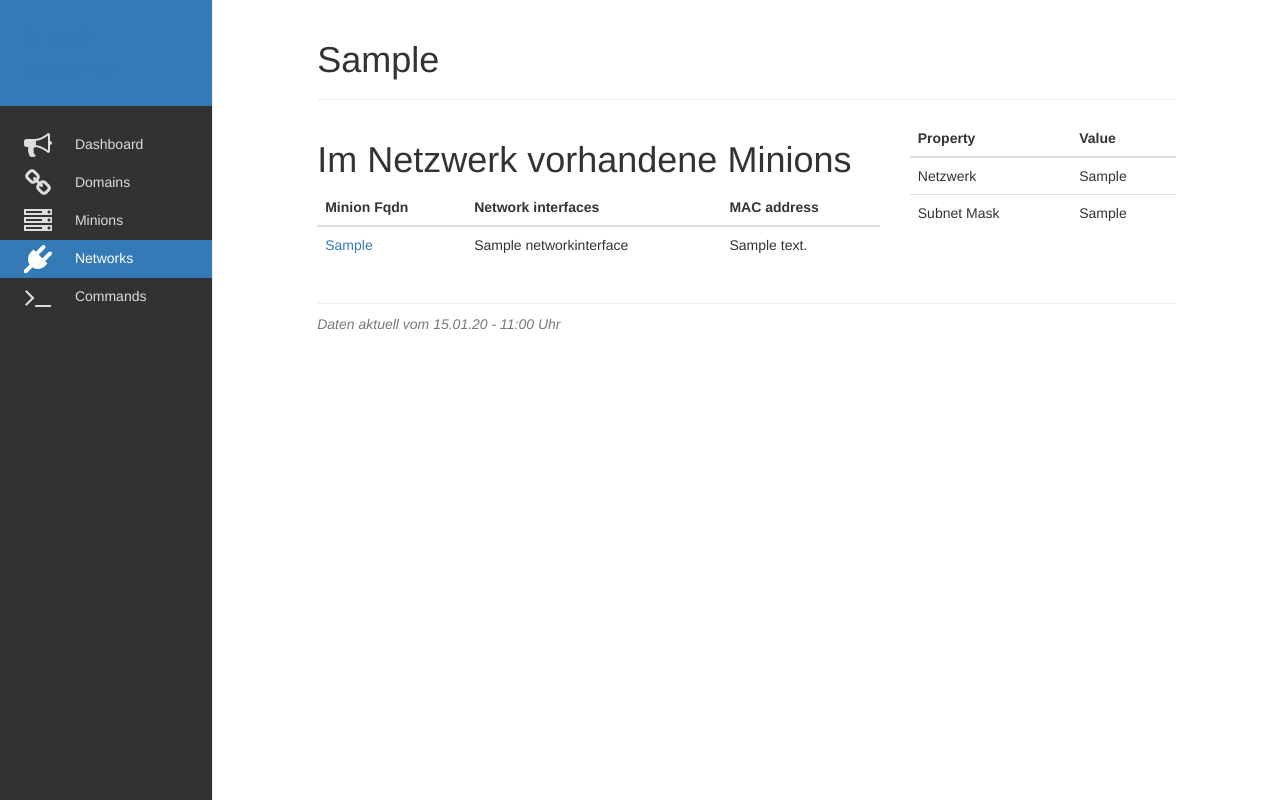
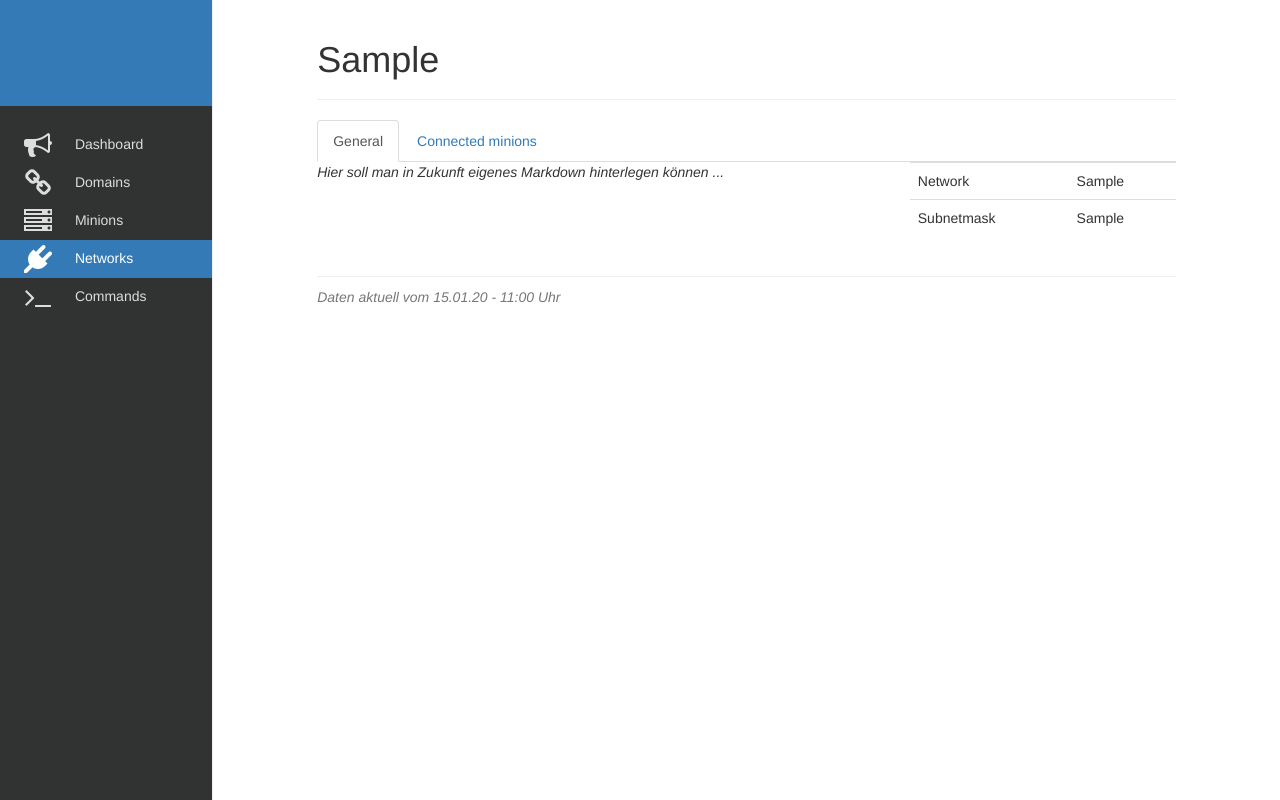
Before and after one commit to hs-hannover/salt-observer, a Django app: a page that uses salt_observer/templates/network/detail.html in a window 1280 px wide. Run offline with Django 3.2, Linux system fonts and the light colour scheme; tables that the repository leaves empty hold one stand-in row (values such as "Sample post"); parts of the project's set-up code (start-up, migrations or seed data) failed here and were passed over; some libraries are stand-ins or nearby versions.

Commit message:
Prettify network/detail.html

```diff
--- a/salt_observer/templates/network/detail.html
+++ b/salt_observer/templates/network/detail.html
@@ -8,10 +8,42 @@
     </div>
 
     <div class="row">
+        <div class="col-md-12">
+
+            <ul class="nav nav-tabs" role="tablist">
+                <li role="presentation" class="active"><a href="#general" aria-controls="general" role="tab" data-toggle="tab">General</a></li>
+                <li role="presentation"><a href="#minions" aria-controls="minions" role="tab" data-toggle="tab">Connected minions</a></li>
+            </ul>
+
+            <!-- tab panes -->
+            <div class="tab-content">
+
+                <!-- general -->
+                <div role="tabpanel" class="tab-pane fade in active" id="general">
+                    <div class="row">
                         <div class="col-md-8">
-            <h1>Im Netzwerk vorhandene Minions</h1>
+                            <i>Hier soll man in Zukunft eigenes Markdown hinterlegen können ...</i>
+                        </div>
+                        <div class="col-md-4">
+                            <table class="table datatable">
+                                <tbody>
+                                    <tr>
+                                        <td>Network</td>
+                                        <td>{{ network.ipv4 }}</td>
+                                    </tr>
+                                    <tr>
+                                        <td>Subnetmask</td>
+                                        <td>{{ network.mask }}</td>
+                                    </tr>
+                                </tbody>
+                            </table>
+                        </div>
+                    </div>
+                </div>
 
-            <table class="table">
+                <!-- minions -->
+                <div role="tabpanel" class="tab-pane fade" id="minions">
+                    <table class="table sortable">
                         <thead>
                             <tr>
                                 <th>Minion Fqdn</th>
@@ -34,25 +66,8 @@
                         </tbody>
                     </table>
                 </div>
-        <div class="col-md-4">
-            <table class="table">
-                <thead>
-                    <tr>
-                        <th>Property</th>
-                        <th>Value</th>
-                    </tr>
-                </thead>
-                <tbody>
-                    <tr>
-                        <td>Netzwerk</td>
-                        <td>{{ network.ipv4 }}</td>
-                    </tr>
-                    <tr>
-                        <td>Subnet Mask</td>
-                        <td>{{ network.mask }}</td>
-                    </tr>
-                </tbody>
-            </table>
+
+            </div>
         </div>
     </div>
 
```
Lines whose indentation alone changed are shown as unchanged.
